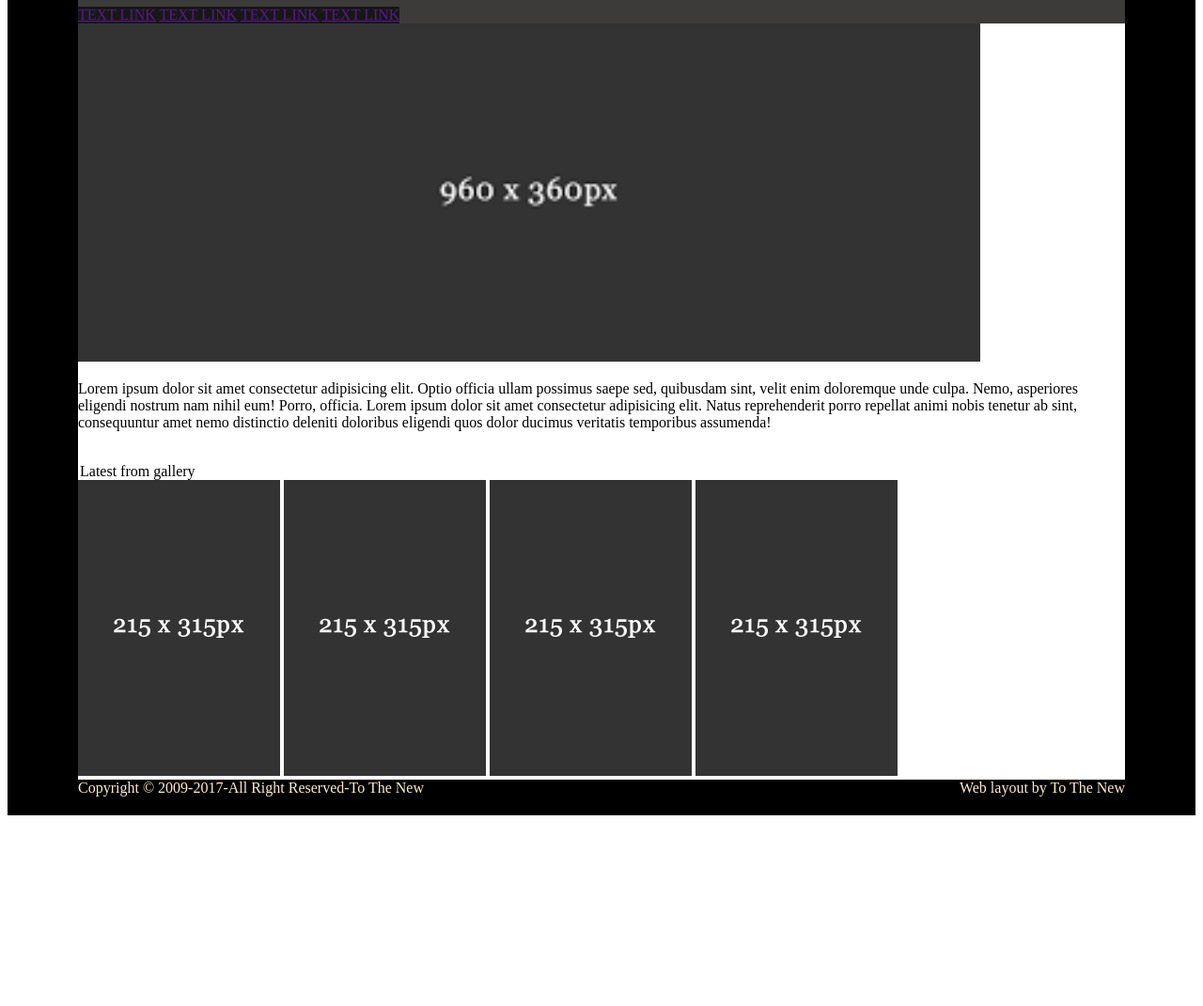
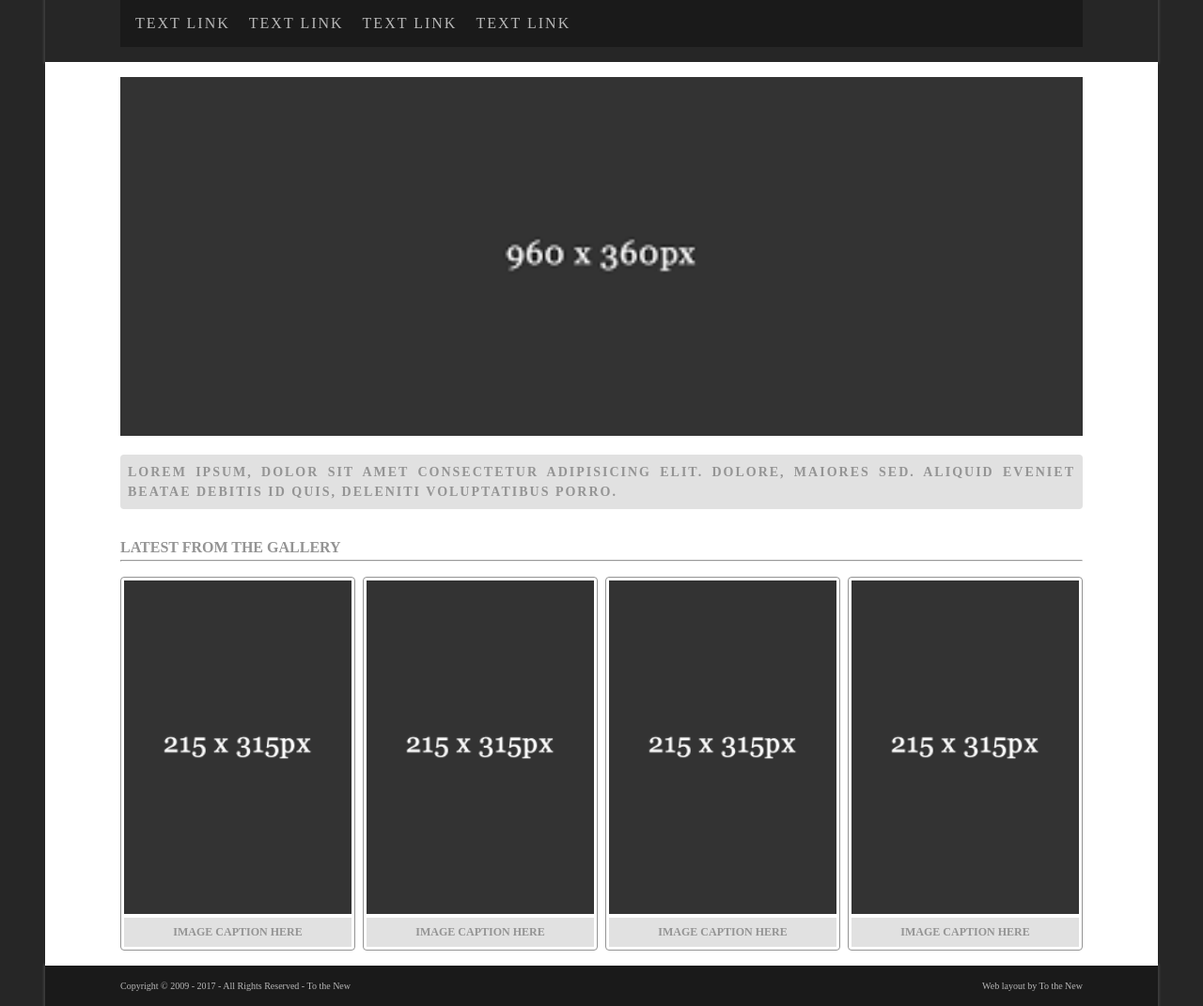
Before and after one commit to akashkumar-v067/Bootcamp_HTML, a plain HTML site: page Ques11.html in a window 1280 px wide. Shown: the part 73-1144 px from the top of the page at 94% size. Before the commit the page ends 949 px from the top, so only its background shows below. Drawn offline with Linux system fonts and the light colour scheme; files whose address does not match are found by name.

Commit message:
all done

```diff
--- a/Ques11.html
+++ b/Ques11.html
@@ -6,82 +6,217 @@
     <meta name="viewport" content="width=device-width, initial-scale=1.0">
     <title>Document</title>
     <style>
+        * {
+	margin: 0;
+	padding: 0;
+	box-sizing: border-box;
+}
 
-    .header{
-        background-color: rgb(61, 58, 58);
+html,
+body {
+	width: 100%;
+}
 
-    }
-    .link{
-        background-color: rgb(24, 23, 23);
-        display: inline-block;
+:root {
+	--bg-color: rgb(38, 38, 38);
+	--bg-gray-light: rgb(225, 225, 225);
+	--footer-color: rgb(26, 26, 26);
+	--text-color: rgb(183, 183, 183);
+	--text-gray-dark: rgb(148, 148, 148);
+}
 
-    }
-    .prdiv{
-        border-left-style:solid;
-        border-right-style:solid;
-        border-width: 2cm;
+body {
+	padding: 0 3rem;
+	background-color: var(--bg-color);
+}
 
-    }
-    .footer{
-        background-color: black;
-        height: 1cm;
-        color: blanchedalmond;
+a {
+	text-decoration: none;
+}
 
-    }
+.container {
+	margin: 0 5rem;
+}
 
+#header,
+#footer {
+	box-shadow: 0px 0px 2px 2px rgba(255, 255, 255, 0.1);
+	padding: 1rem 0;
+}
+
+#header .page-heading {
+	color: var(--text-color);
+	margin-bottom: 1.25rem;
+}
+
+#header .navbar {
+	width: 100%;
+	background-color: var(--footer-color);
+	padding: 1rem;
+}
+
+#header .navbar .nav-link:not(:last-child) {
+	margin-right: 1rem;
+}
+
+#header .navbar .nav-text {
+	color: var(--text-color);
+	text-transform: uppercase;
+	letter-spacing: 2px;
+}
+
+#main {
+	background-color: white;
+	padding: 1rem 0;
+}
+
+#main .main-img {
+	width: 100%;
+}
+
+#main .main-text-content {
+	background-color: var(--bg-gray-light);
+
+	padding: 0.5rem;
+	margin: 1rem 0;
+
+	border-radius: 4px;
+
+	color: var(--text-gray-dark);
+	text-align: justify;
+
+	font-size: 14px;
+	font-weight: 600;
+	text-transform: uppercase;
+	line-height: 1.5;
+	letter-spacing: 2px;
+}
+
+#gallery-section {
+	margin-top: 2rem;
+}
+
+#gallery-section .heading {
+	color: var(--text-gray-dark);
+	text-transform: uppercase;
+	margin-bottom: 0.25rem;
+}
+
+#gallery-section .divider {
+	background-color: var(--bg-gray-light);
+	margin-bottom: 1rem;
+}
+
+#gallery-section .gallery {
+	display: flex;
+}
+
+#gallery-section .gallery .img-container {
+	border: 1px solid var(--text-gray-dark);
+	padding: 3px;
+	border-radius: 4px;
+	flex-basis: 25%;
+}
+
+#gallery-section .gallery .img-container:not(:last-child) {
+	margin-right: 8px;
+}
+
+#gallery-section .gallery .img-container img {
+	width: 100%;
+}
+
+#gallery-section .gallery .img-container .caption {
+	background-color: var(--bg-gray-light);
+	color: var(--text-gray-dark);
+	text-align: center;
+	text-transform: uppercase;
+	font-size: 12px;
+	font-weight: 600;
+	padding: 0.5rem 0;
+}
+
+
+#footer {
+	background-color: var(--footer-color);
+}
+
+#footer .container {
+	display: flex;
+	justify-content: space-between;
+	align-items: center;
+}
+
+#footer .container p {
+	color: var(--text-color);
+	font-size: 10px;
+}
 
     </style>
 </head>
 <body>
-<div class="prdiv">
-    <div class="header">
-        <h1>To The New</h1>
-        <div class="link">
-            <a href="">TEXT LINK</a>
-            <a href="">TEXT LINK</a>
-            <a href="">TEXT LINK</a>
-            <a href="">TEXT LINK</a>
-        </div>
-    </div>
-    <div class="bimage" >
-        <img src="/home/akash/Desktop/HTML/img/960x360.png" alt="Trulli" width="960" height="360">
-    </div>
-    <div>
-        <p>Lorem ipsum dolor sit amet consectetur adipisicing elit. Optio officia ullam possimus saepe sed, quibusdam
-            sint, velit enim doloremque unde culpa. Nemo, asperiores eligendi nostrum nam nihil eum! Porro, officia.
-            Lorem ipsum dolor sit amet consectetur adipisicing elit. Natus reprehenderit porro repellat animi nobis
-            tenetur ab sint, consequuntur amet nemo distinctio deleniti doloribus eligendi quos dolor ducimus veritatis
-            temporibus assumenda!</p>
-    </div><br>
-    <div>
-        <legend>Latest from gallery</legend>
-        <img src="/home/akash/Desktop/HTML/img/215x315.gif" alt="Trulli" width="215" height="315">
-        <img src="/home/akash/Desktop/HTML/img/215x315.gif" alt="Trulli" width="215" height="315">
-        <img src="/home/akash/Desktop/HTML/img/215x315.gif" alt="Trulli" width="215" height="315">
-        <img src="/home/akash/Desktop/HTML/img/215x315.gif" alt="Trulli" width="215" height="315">
-    </div>
 
 
+		<header id="header">
+			<div class="container">
 
-<div class="footer">
-      <footer>
-       <p style="margin:0;display:inline;float:left">Copyright © 2009-2017-All Right Reserved-To The New</p>
-       <p style="margin:0;display:inline;float:right"> Web layout by To The New</p>
-     </footer>
-</div>
+				<h1 class="page-heading">To the New</h1>
 
 
+				<nav class="navbar">
+					<a href="#link-1" class="nav-link nav-text" rel="noopener noreferrer">Text Link</a>
+					<a href="#link-2" class="nav-link nav-text" rel="noopener noreferrer">Text Link</a>
+					<a href="#link-3" class="nav-link nav-text" rel="noopener noreferrer">Text Link</a>
+					<a href="#link-4" class="nav-link nav-text" rel="noopener noreferrer">Text Link</a>
+				</nav>
+
+			</div>
+		</header>
 
 
+		<main id="main">
+			<div class="container">
 
+				<img class="main-img" src="./img/960x360.png" alt="banner image">
+				<p class="main-text-content">
+					Lorem ipsum, dolor sit amet consectetur adipisicing elit. Dolore,
+					maiores sed. Aliquid eveniet beatae debitis id quis, deleniti
+					voluptatibus porro.
+				</p>
+				<section id="gallery-section">
+					<h4 class="heading">Latest from the gallery</h4>
+					<hr class="divider">
 
+					<div class="gallery">
+						<div class="img-container">
+							<img src="./img/215x315.gif" alt="gallery image 1">
+							<div class="caption">Image caption here</div>
+						</div>
+						<div class="img-container">
+							<img src="./img/215x315.gif" alt="gallery image 2">
+							<div class="caption">Image caption here</div>
+						</div>
 
+						<div class="img-container">
+							<img src="./img/215x315.gif" alt="gallery image 3">
+							<div class="caption">Image caption here</div>
+						</div>
 
+						<div class="img-container">
+							<img src="./img/215x315.gif" alt="gallery image 4">
+							<div class="caption">Image caption here</div>
+						</div>
+					</div>
+				</section>
+			</div>
+		</main>
 
+		<footer id="footer">
+			<div class="container">
+				<p>Copyright © 2009 - 2017 - All Rights Reserved - To the New</p>
 
-
-
-</div>
-
+				<p>Web layout by To the New</p>
+			</div>
+		</footer>
 </body>
 </html>
```
